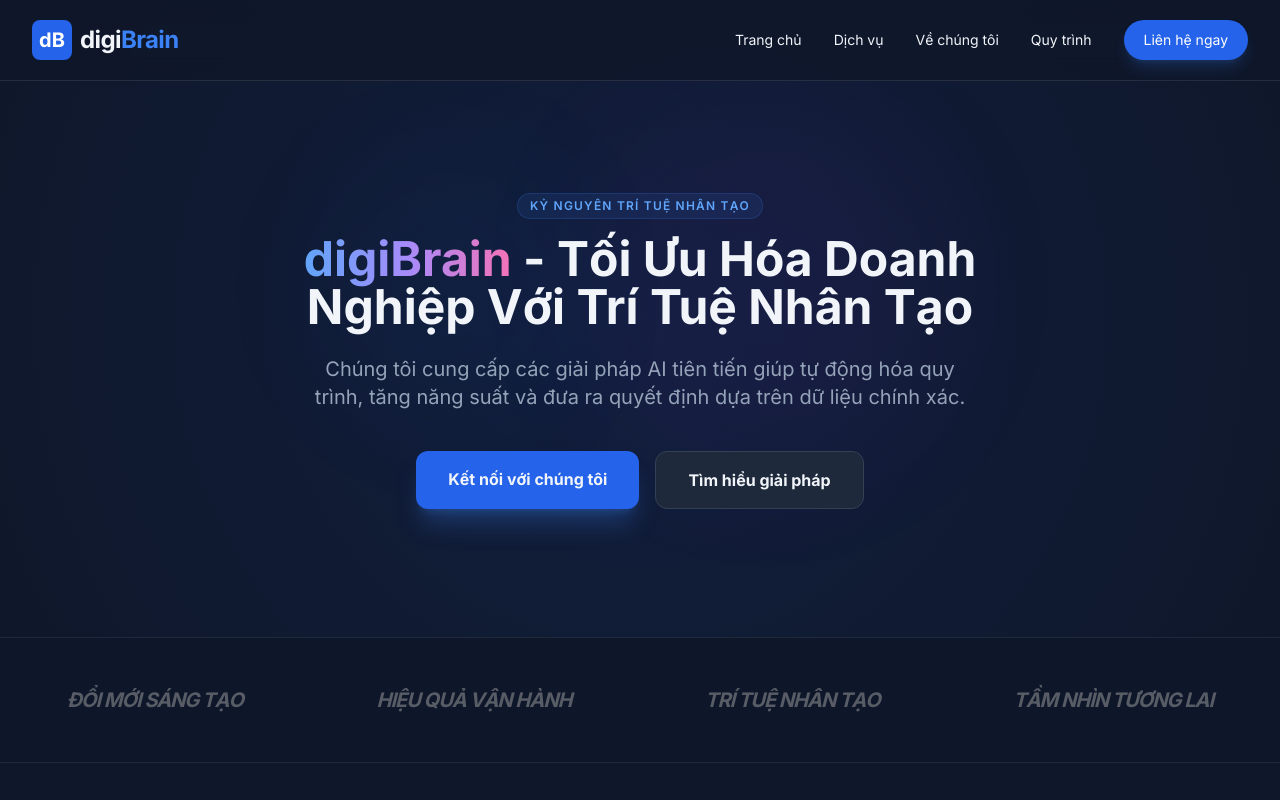
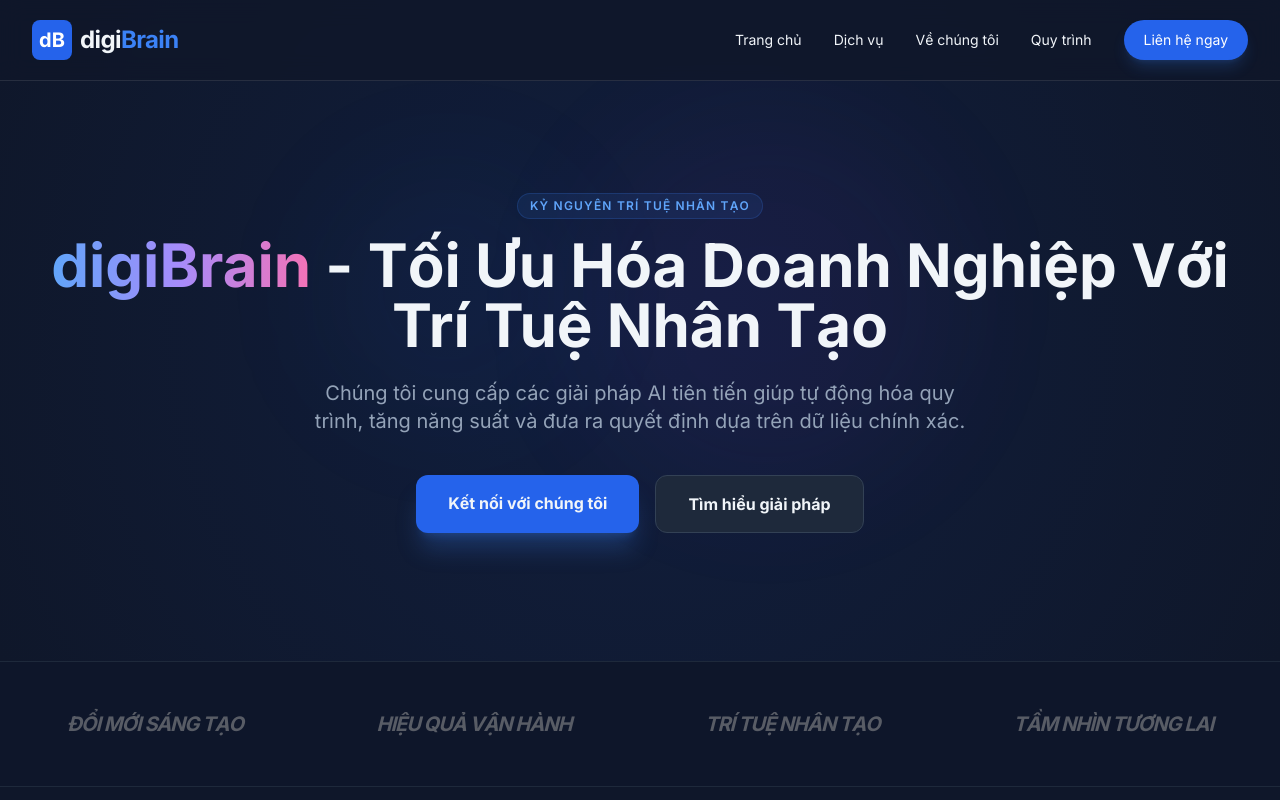
Before and after one commit to ltdao-ctu/digibrain, a plain HTML site: page index.html in a window 1280 px wide. Shown: the top 800 px of the page. Drawn offline with nearby package versions, Linux system fonts and the light colour scheme.

Commit message:
Update heading size and content in index.html

```diff
--- a/index.html
+++ b/index.html
@@ -101,8 +101,8 @@
                 <span class="inline-block py-1 px-3 rounded-full bg-blue-500/10 text-blue-400 text-xs font-semibold tracking-widest uppercase mb-4 border border-blue-500/20">
                     Kỷ Nguyên Trí Tuệ Nhân Tạo
                 </span>
-               <h1 class="text-3xl lg:text-5xl font-extrabold mb-6 leading-tight text-balance">
-    <span class="gradient-text">digiBrain</span> - Tối Ưu Hóa Doanh Nghiệp Với Trí Tuệ Nhân Tạo
+               <h1 class="text-3xl lg:text-6xl font-extrabold mb-6 leading-tight">
+    <span class="gradient-text">digiBrain</span> - Tối Ưu Hóa <br class="sm:hidden"> Doanh Nghiệp Với <br> Trí Tuệ Nhân Tạo
 </h1>
                 <p class="text-slate-400 text-lg lg:text-xl max-w-2xl mx-auto mb-10">
                     Chúng tôi cung cấp các giải pháp AI tiên tiến giúp tự động hóa quy trình, tăng năng suất và đưa ra quyết định dựa trên dữ liệu chính xác.
```
